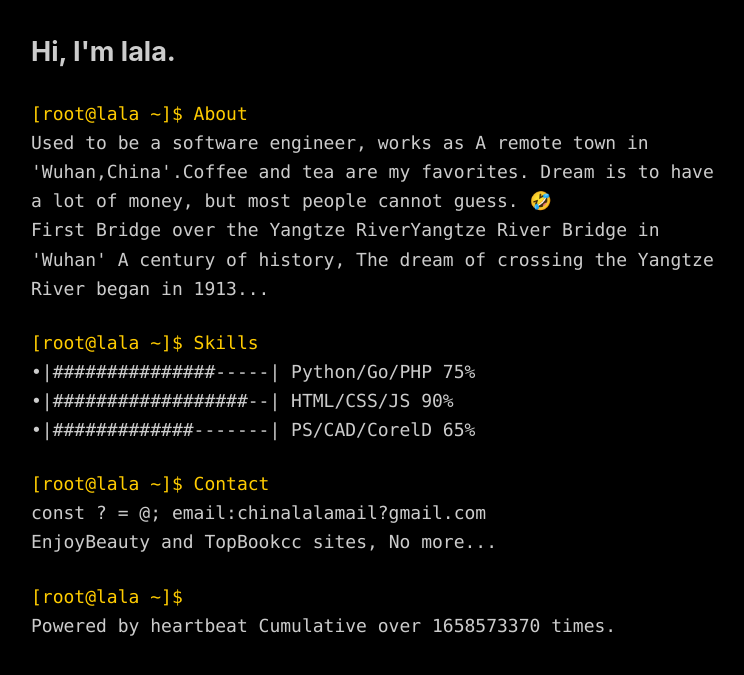
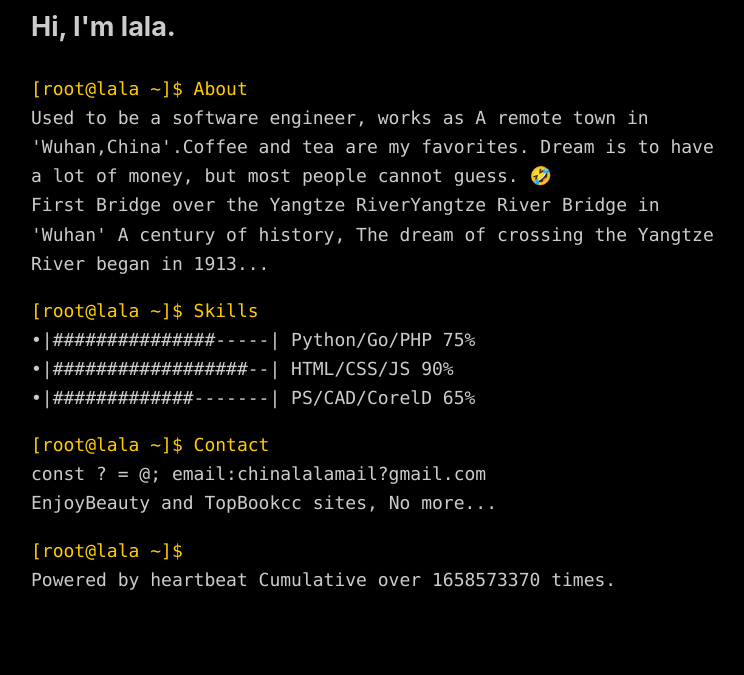
Before and after one commit to lalabg/lalayes, a plain HTML site: page index.html in a window 1280 px wide. Shown: the part 255-930 px from the top of the page, without its empty margins (267-1011 px from the left). After the commit the page ends 880 px from the top, so only its background shows below. Drawn offline with Linux system fonts and the light colour scheme.

Commit message:
2021-06-06 20:01:09.28 By lala

```diff
--- a/index.html
+++ b/index.html
@@ -42,12 +42,12 @@
     h1 {
         line-height: 1.618;
         font-weight: 700;
-        margin: 2.5rem 0;
+        margin: 0 0 2.5rem 0;
     }
 
-    p {
+/*    p {
         margin: 2.5rem 0;
-    }
+    }*/
 
     hr {
         border-color: #ccc;
```
